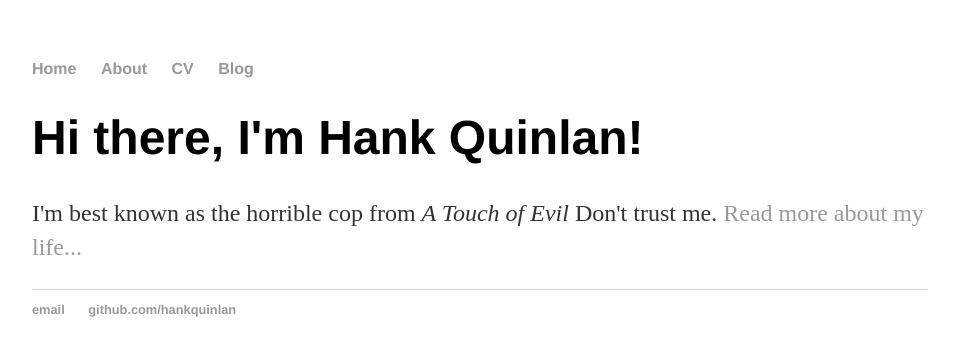
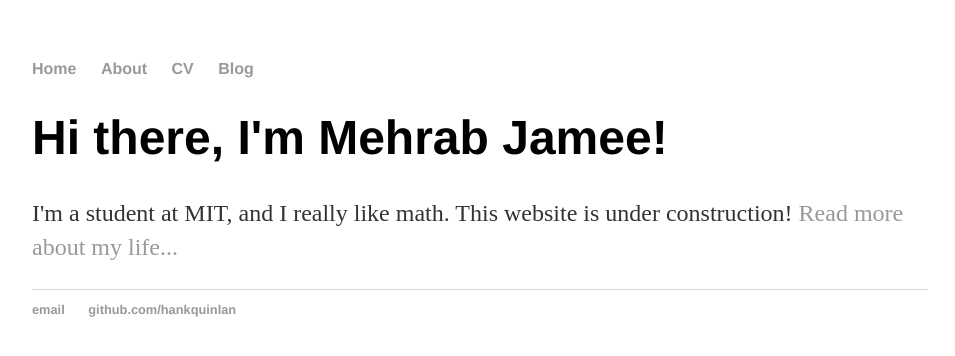
Before and after one commit to mehrabjamee/mehrabjamee.github.io, a Jekyll site: the page built from index.html, in a window 1280 px wide. Shown: the top 356 px of the page, without its empty margins (160-1115 px from the left). Built offline with Jekyll 4.4.1, drawn with Linux system fonts in a browser that asks for light colours.

Commit message:
Change Quinlan stuff to Mehrab stuff in index.html

```diff
--- a/index.html
+++ b/index.html
@@ -1,8 +1,8 @@
 ---
 layout: default
-title: Hank Quinlan, Horrible Cop
+title: Mehrab Jamee
 ---
 <div class="blurb">
-    <h1>Hi there, I'm Hank Quinlan!</h1>
-    <p>I'm best known as the horrible cop from <em>A Touch of Evil</em> Don't trust me. <a href="/about">Read more about my life...</a></p>
+    <h1>Hi there, I'm Mehrab Jamee!</h1>
+    <p>I'm a student at MIT, and I really like math. This website is under construction! <a href="/about">Read more about my life...</a></p>
 </div><!-- /.blurb -->
```
